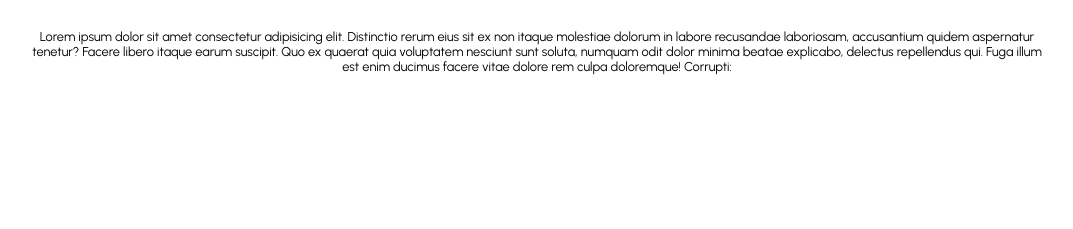
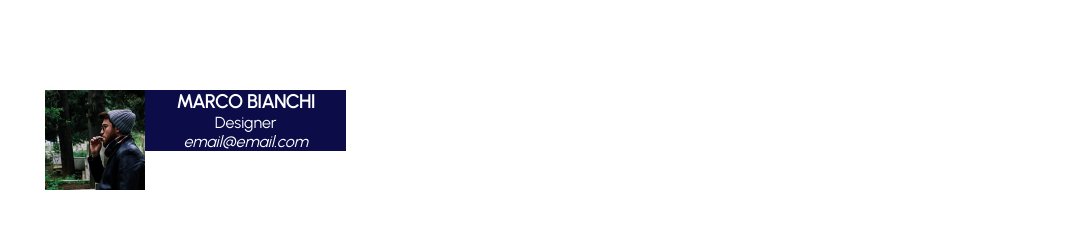
Before and after one commit to serena-peschiaroli/html-css-form-template, a plain HTML site: page index.html in a window 1280 px wide. Shown: the part 67-296 px from the top of the page, without its empty margins (103-1176 px from the left). Drawn offline with Linux system fonts and the light colour scheme.

Commit message:
Add: cards wip

```diff
--- a/css/style.css
+++ b/css/style.css
@@ -3,7 +3,10 @@
     padding: 0;
     box-sizing: border-box;
 }
-
+img{
+    max-width: 100%;
+    float: left;
+}
 body {
     font-family: 'Roboto Serif', serif;
     font-family: 'Urbanist', sans-serif;
@@ -27,9 +30,49 @@ h1 {
     font-weight: bold;
 }
 .sub-header {
+    margin-right: auto;
+    margin-left: auto;
     padding-top: 2rem;
     padding-bottom: 1rem;
     font-size: 0.8rem;
     text-align: center;
     font-weight: lighter;
 }
+.row {
+    background-color: white;
+}
+
+.collector {
+    float: left;
+    width: calc(100% / 3);
+    padding: 0 20px;
+    text-align: center;
+}
+.collector img {
+    height: 100px;
+}
+h3 , p, em {
+    color: white;
+}
+
+.card-container {
+    background-color: rgb(12, 12, 72);
+
+}
+.clearfix::after {
+    content: "";
+    clear: both;
+    display: table;
+}
+/* .page {display: block;  width: 96%;}
+.page .left-content {display: inline-block; float:left; width: 15%;}
+.page .right-content {display: inline-block; float:left; width: 75%;} */
+
+/* .right-content {
+    background-color: rgb(12, 12, 72);
+    color: white;
+    height: 110px;
+    width: fit-content;
+    float:right;
+
+} */
--- a/index.html
+++ b/index.html
@@ -28,8 +28,34 @@
         </section>
          <!-- /paragraph -->
 
-     <!-- cards section
-     /cards section -->
+     <!-- cards section -->
+     <section>
+        <div class="row clearfix">
+            <div class="collector">
+                <div class="card-container">
+                    <img src="img/male1.png">
+                    <div class="right-content">          <h3>MARCO BIANCHI</h3>
+
+                        <p>Designer</p>
+
+                        <em>email@email.com</em></div>
+                 </div>
+        </div>
+
+     </section>
+    <!-- <div class="page-wrapper">
+        <div class="page">
+            <div class="left-content">
+                <img src="img/male1.png">
+            </div>
+            <div class="right-content"><h2>Name Name</h2> <p>Email@email.com<p></div>  -->
+
+    </div>
+
+    </div>
+
+
+    <!--/cards section -->
 
     </main>
     <!-- /main -->
```
